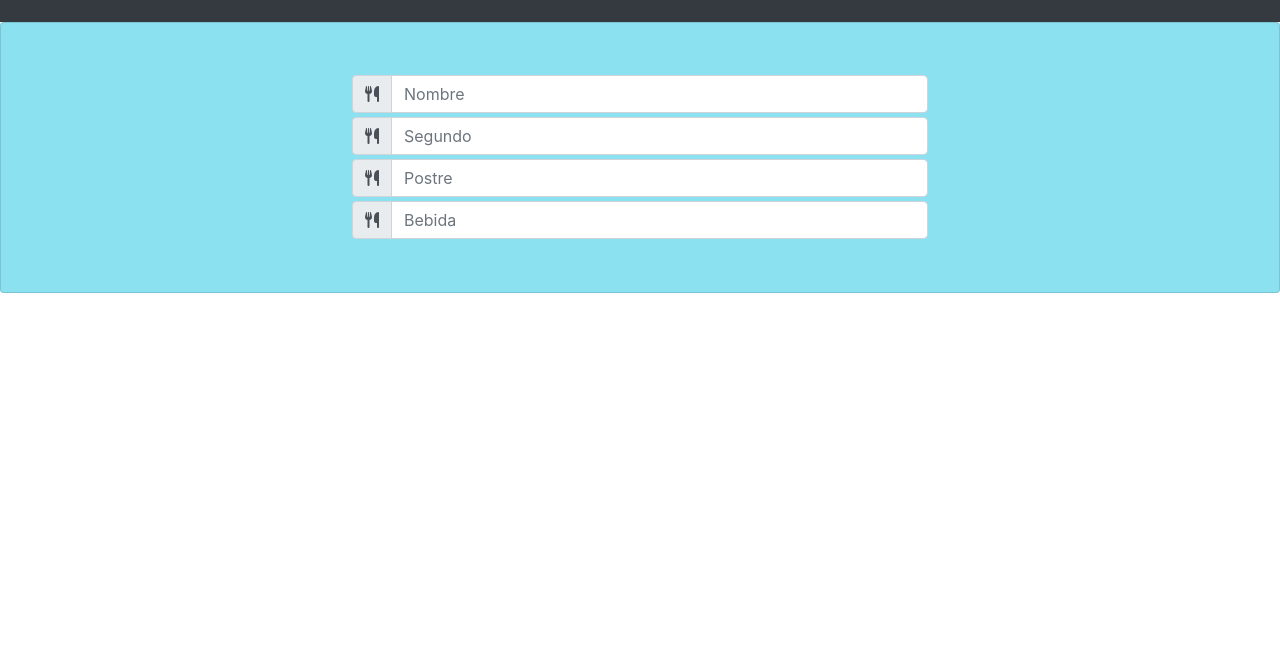
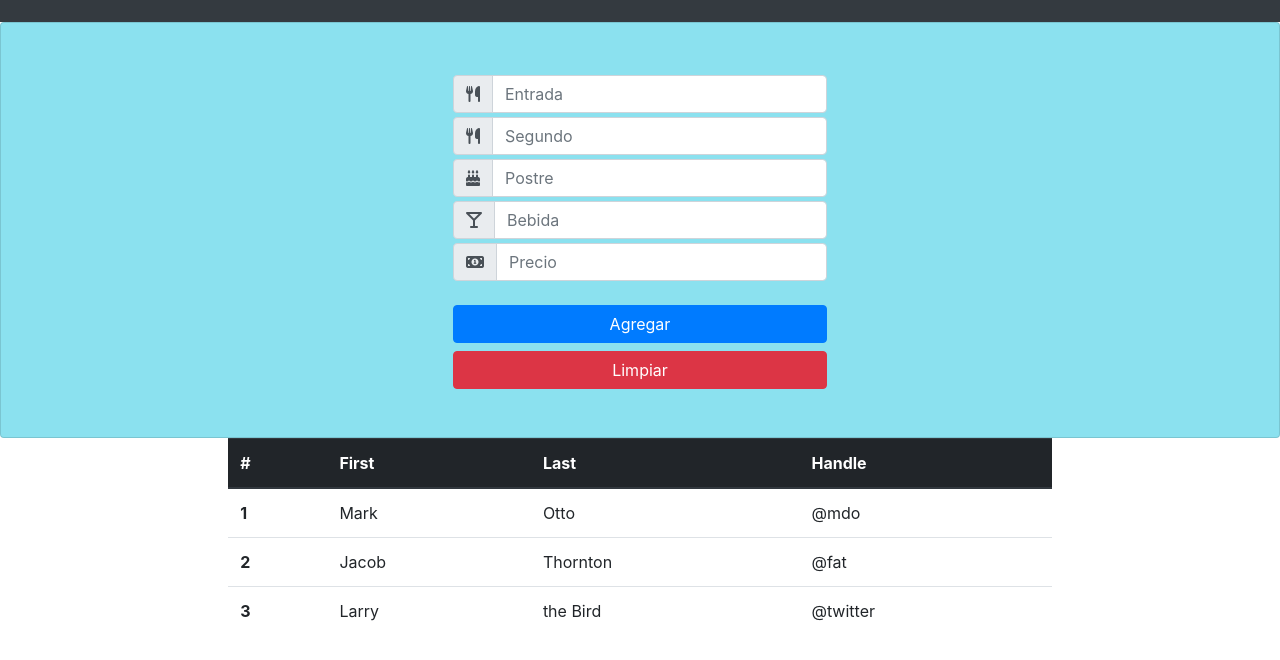
Before and after one commit to ToMoises/Crud_Moises_Torres, a plain HTML site: page index.html in a window 1280 px wide. Shown: the part 78-738 px from the top of the page. Drawn offline with nearby package versions, Linux system fonts and the light colour scheme.

Commit message:
input_diseño_2

```diff
--- a/index.html
+++ b/index.html
@@ -22,37 +22,78 @@
 
     <div class="card">
         <div class="row p-5">
-            <div class="offset-md-3 input-group col-6 mt-1">
+            <div class="offset-md-4 input-group col-4 mt-1">
                 <div class="input-group-prepend">
                   <span class="input-group-text" id="basic-addon1"><i class="fa fa-cutlery" aria-hidden="true"></i></span>
                 </div>
-                <input type="text" class="form-control" placeholder="Nombre" >
+                <input type="text" class="form-control" placeholder="Entrada" id="entrada">
               </div>
 
-              <div class=" offset-md-3 input-group col-6 mt-1">
+              <div class=" offset-md-4 input-group col-4 mt-1">
                 <div class="input-group-prepend">
                   <span class="input-group-text" id="basic-addon1"><i class="fa fa-cutlery" aria-hidden="true"></i></span>
                 </div>
-                <input type="text" class="form-control" placeholder="Segundo" >
+                <input type="text" class="form-control" placeholder="Segundo" id="segundo" >
               </div>
-              <div class="offset-md-3 input-group col-6 mt-1">
+              <div class="offset-md-4 input-group col-4 mt-1">
                 <div class="input-group-prepend">
-                  <span class="input-group-text" id="basic-addon1"><i class="fa fa-cutlery" aria-hidden="true"></i></span>
+                  <span class="input-group-text" id="basic-addon1"><i class="fa fa-birthday-cake" aria-hidden="true"></i></span>
                 </div>
-                <input type="text" class="form-control" placeholder="Postre" >
+                <input type="text" class="form-control" placeholder="Postre" id="postre">
               </div>
-              <div class=" offset-md-3 input-group col-6 mt-1">
+              <div class=" offset-md-4 input-group col-4 mt-1">
                 <div class="input-group-prepend">
-                  <span class="input-group-text" id="basic-addon1"><i class="fa fa-cutlery" aria-hidden="true"></i></span>
+                  <span class="input-group-text" id="basic-addon1"><i class="fa fa-glass" aria-hidden="true"></i></span>
                 </div>
-                <input type="text" class="form-control" placeholder="Bebida" >
+                <input type="text" class="form-control" placeholder="Bebida" id="bebida">
               </div>
 
-              <div class=" offset-md-3 input-group col-6 mt-1">
+              <div class=" offset-md-4 input-group col-4 mt-1">
+                <div class="input-group-prepend">
+                  <span class="input-group-text" id="basic-addon1"><i class="fa fa-money" aria-hidden="true"></i></span>
+                </div>
+                <input type="text" class="form-control" placeholder="Precio" id="precio">
+              </div>
 
+              <div class=" offset-md-4 input-group col-4 mt-4">
+                <button class="btn btn-primary btn-block" type="button">Agregar</button>
+                <button class="btn btn-danger btn-block" type="button">Limpiar</button>
               </div>
         </div>
+    </div>
 
+    <div class="offset-md-2 col-md-8">
+
+      <table class="table">
+        <thead class="thead-dark">
+          <tr>
+            <th scope="col">#</th>
+            <th scope="col">First</th>
+            <th scope="col">Last</th>
+            <th scope="col">Handle</th>
+          </tr>
+        </thead>
+        <tbody>
+          <tr>
+            <th scope="row">1</th>
+            <td>Mark</td>
+            <td>Otto</td>
+            <td>@mdo</td>
+          </tr>
+          <tr>
+            <th scope="row">2</th>
+            <td>Jacob</td>
+            <td>Thornton</td>
+            <td>@fat</td>
+          </tr>
+          <tr>
+            <th scope="row">3</th>
+            <td>Larry</td>
+            <td>the Bird</td>
+            <td>@twitter</td>
+          </tr>
+        </tbody>
+      </table>
     </div>
 
 <script src="js/form.js"></script>
--- a/js/form.js
+++ b/js/form.js
@@ -0,0 +1,9 @@
+console.log("entrooooo");
+
+
+
+const Entrada = document.getElementById("entrada");
+const Segundo = document.getElementById("segundo");
+const Bebida = document.getElementById("bebida");
+const Postre = document.getElementById("postre");
+const Precio = document.getElementById("precio");
```
